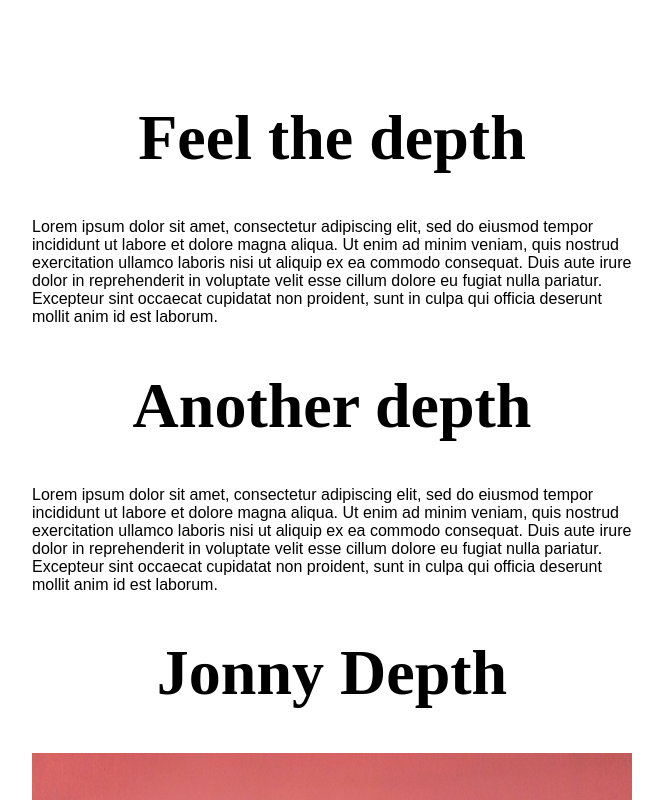
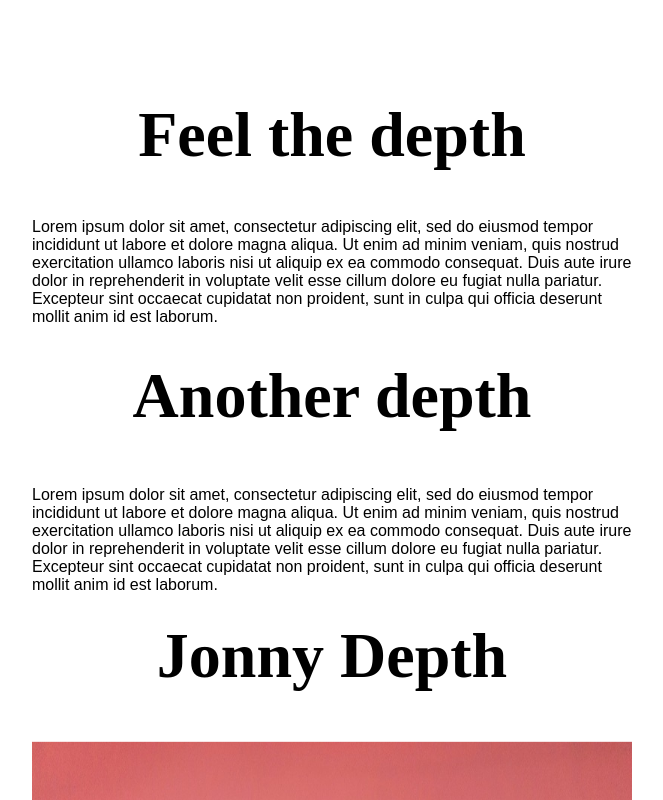
Before and after one commit to ducviet321/Perspective.js, a plain HTML site: page index.html in a window 1280 px wide. Shown: the top 800 px of the page, without its empty margins (308-971 px from the left). Drawn offline with Linux system fonts and the light colour scheme.

Commit message:
Update index.html

```diff
--- a/index.html
+++ b/index.html
@@ -47,5 +47,9 @@
         </div>
 
         <script src="./Perspective.js"></script>
+        <script>
+            new Perspective('h1', 150)
+            new Perspective('img', 80)
+        </script>
     </body>
 </html>
```
